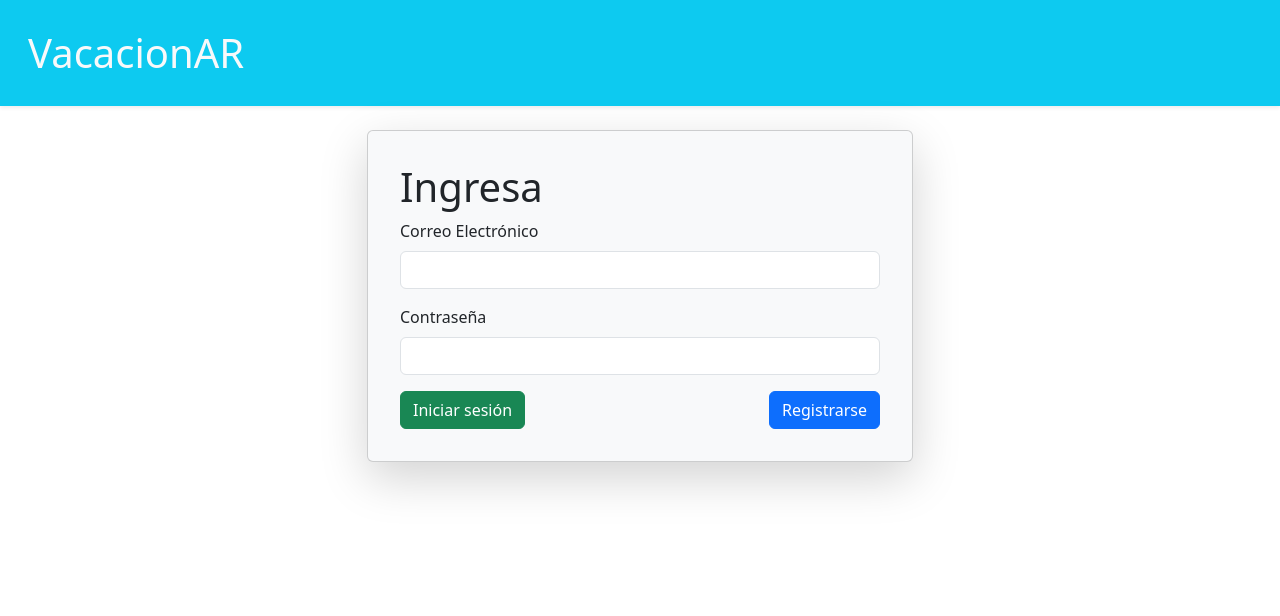
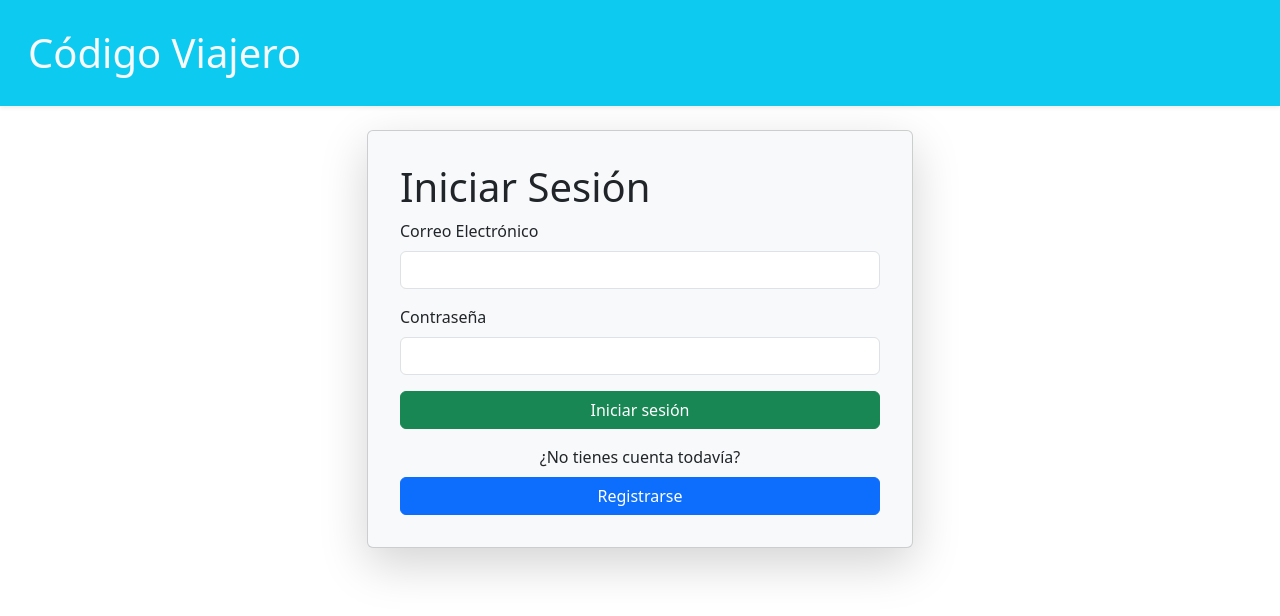
Before and after one commit to gisela-zajic/ids-codigo-viajero, a Flask app: page /login in a window 1280 px wide. Shown: the top 616 px of the page. Run offline with Flask 3, Linux system fonts and the light colour scheme.

Commit message:
Feat: Using flask to link frontend with backend
- Method to register user: reformat + handling new error

```diff
--- a/templates/login/login.html
+++ b/templates/login/login.html
@@ -3,7 +3,7 @@
 <head>
     <meta charset="UTF-8">
     <meta name="viewport" content="width=device-width, initial-scale=1.0">
-    <title>VacacionAR</title>
+    <title>Código Viajero: Iniciar Sesión</title>
     <link href="https://cdn.jsdelivr.net/npm/bootstrap@5.3.3/dist/css/bootstrap.min.css"
     rel="stylesheet"
     integrity="sha384-QWTKZyjpPEjISv5WaRU9OFeRpok6YctnYmDr5pNlyT2bRjXh0JMhjY6hW+ALEwIH"
@@ -14,32 +14,35 @@
     <header class="container-fluid bg-info shadow-sm p-lg-3 mb-2">
         <nav class="navbar navbar-expand-lg">
             <div class="container-fluid">
-              <a class="navbar-brand" href="/static"><span class="text-light h1">VacacionAR</span></a>
-              <button class="navbar-toggler" type="button" data-bs-toggle="collapse" data-bs-target="#navbarSupportedContent" aria-controls="navbarSupportedContent" aria-expanded="false" aria-label="Toggle navigation">
-                <span class="navbar-toggler-icon"></span>
-              </button>
+                <a class="navbar-brand" href="/static"><span class="text-light h1">Código Viajero</span></a>
+                <button class="navbar-toggler" type="button" data-bs-toggle="collapse" data-bs-target="#navbarSupportedContent" aria-controls="navbarSupportedContent" aria-expanded="false" aria-label="Toggle navigation">
+                    <span class="navbar-toggler-icon"></span>
+                </button>
             </div>
         </nav>
     </header>
+
     <div class="container mt-4">
         <div class="row">
             <div class="col-12 col-ms-10 col-lg-6 mx-auto">
                 <div class="card shadow-lg p-3 mb-5 bg-body-tertiary rounded">
                     <div class="card-body">
-                        <h1 class="card-title">Ingresa</h1>
+                        <h1 class="card-title">Iniciar Sesión</h1>
                         <form action="{{ url_for('main.auth_front.login') }}" method="post">
                             <div class="mb-3">
                                 <label for="email" class="form-label">Correo Electrónico</label>
-                                <input type="email" class="form-control" name="email" aria-describedby="emailHelp" required>
+                                <input type="email" class="form-control" name="email" id="email" aria-describedby="emailHelp" required>
                             </div>
                             <div class="mb-3">
                                 <label for="contraseña" class="form-label">Contraseña</label>
                                 <input type="password" class="form-control" name="password" id="contraseña" required>
                             </div>
-                            <div class="d-flex justify-content-between">
-                                <button type="submit" class="btn btn-success">Iniciar sesión</button>
-                                <a href="{{ url_for('main.auth_front.register') }}" class="btn btn-primary">Registrarse</a>
-                            </div>
+                            <button type="submit" class="btn btn-success w-100">Iniciar sesión</button>
+                        </form>
+                        <div class="mt-3 text-center">
+                            <p class="mb-0">¿No tienes cuenta todavía?</p>
+                            <a href="{{ url_for('main.auth_front.register') }}" class="btn btn-primary w-100 mt-2">Registrarse</a>
+                        </div>
                     </div>
                 </div>
             </div>
```
